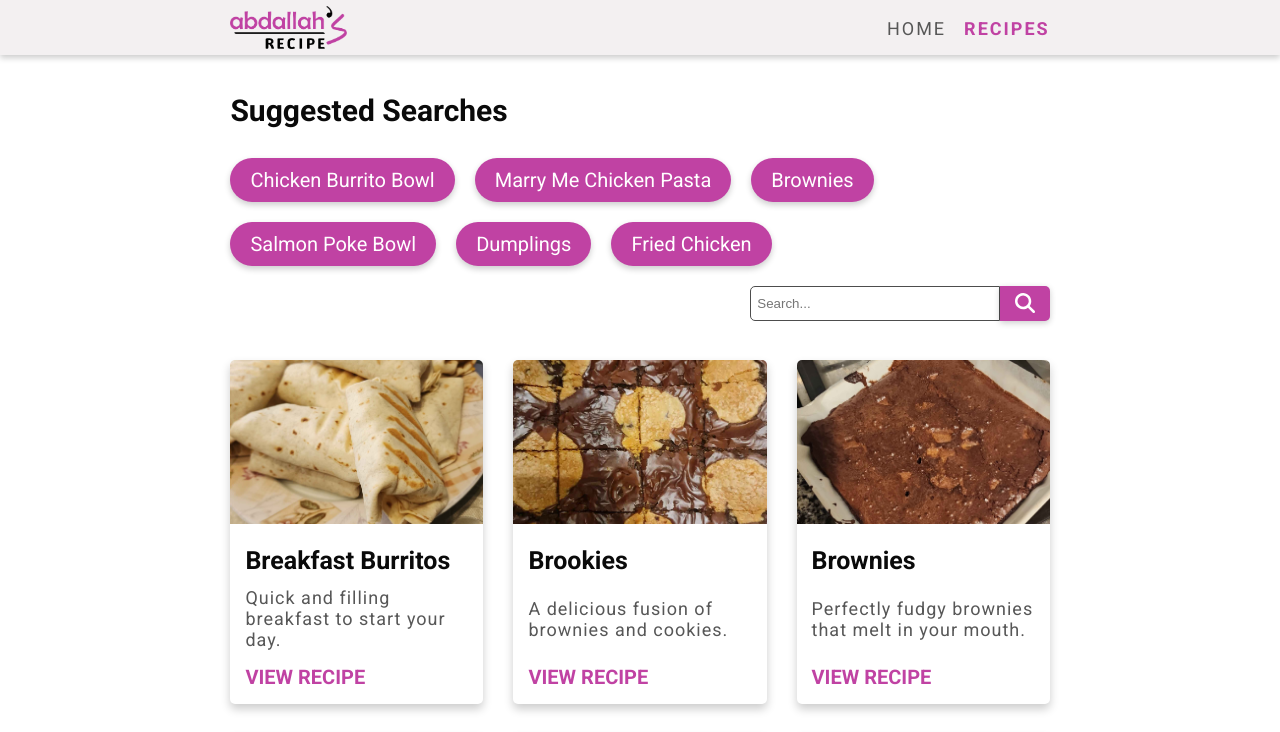
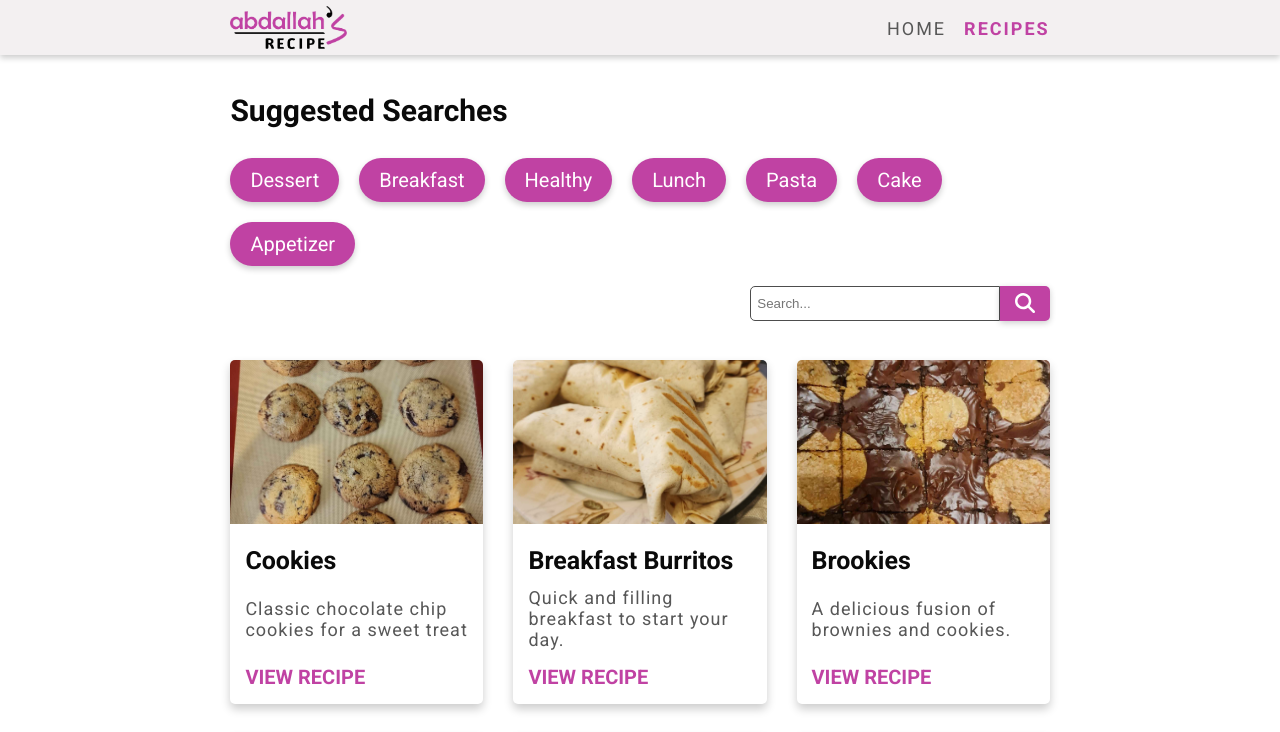
Before and after one commit to Abdallah1321/recipe-app, a React (Create React App) app: page /recipes in a window 1280 px wide. Shown: the top 732 px of the page. Built offline with nearby package versions, Linux system fonts and the light colour scheme.

Commit message:
Added filters, however some bugs need to be fixed

```diff
--- a/src/assets/data.js
+++ b/src/assets/data.js
@@ -4,6 +4,7 @@ const recipeData = [
     slug: "cookies",
     desc: "Classic chocolate chip cookies for a sweet treat",
     img: "/img/foodPics/cookies.jpg",
+    filters: ["Dessert"],
     ingredients: [
       {
         items: [
@@ -45,6 +46,7 @@ const recipeData = [
     slug: "breakfast-burritos",
     desc: "Quick and filling breakfast to start your day.",
     img: "/img/foodPics/breakfastburritos.jpg",
+    filters: ["Breakfast", "Healthy"],
     ingredients: [
       {
         items: [
@@ -95,6 +97,7 @@ const recipeData = [
     slug: "brookies",
     desc: "A delicious fusion of brownies and cookies.",
     img: "/img/foodPics/brookies.jpg",
+    filters: ["Dessert"],
     ingredients: [
       {
         title: "For Cookies",
@@ -152,6 +155,7 @@ const recipeData = [
     slug: "brownies",
     desc: "Perfectly fudgy brownies that melt in your mouth.",
     img: "/img/foodPics/brownies.jpg",
+    filters: ["Dessert"],
     ingredients: [
       {
         items: [
@@ -189,6 +193,7 @@ const recipeData = [
     slug: "burrito-bowl",
     desc: "A flavorful and healthy meal in a bowl.",
     img: "/img/foodPics/burritobowl.jpg",
+    filters: ["Lunch", "Healthy"],
     ingredients: [
       {
         items: [
@@ -253,6 +258,7 @@ const recipeData = [
     slug: "caremelised-onion-pasta",
     desc: "A savory pasta dish with sweet caramelized onions.",
     img: "/img/foodPics/caremelisedonionpasta.jpg",
+    filters: ["Lunch", "Pasta"],
     ingredients: [
       {
         items: [
@@ -286,6 +292,7 @@ const recipeData = [
     slug: "basque-cheesecake",
     desc: "Creamy and decadent San Sebastian cheesecake.",
     img: "/img/foodPics/cheesecake.jpg",
+    filters: ["Dessert", "Cake"],
     ingredients: [
       {
         items: [
@@ -323,6 +330,7 @@ const recipeData = [
     slug: "chili-con-carne",
     desc: "A rich, hearty chili perfect for any occasion.",
     img: "/img/foodPics/chiliconcarne.jpg",
+    filters: ["Lunch"],
     ingredients: [
       {
         items: [
@@ -364,6 +372,7 @@ const recipeData = [
     slug: "creme-brulee",
     desc: "A creamy dessert with a perfect caramelized top.",
     img: "/img/foodPics/cremebrulee.jpg",
+    filters: ["Dessert"],
     ingredients: [
       {
         items: [
@@ -397,6 +406,7 @@ const recipeData = [
     slug: "dumplings",
     desc: "Delicious homemade beef dumplings.",
     img: "/img/foodPics/dumpling.jpg",
+    filters: ["Appetizer"],
     ingredients: [
       {
         title: "FOR DUMPLING WRAPPERS",
@@ -444,6 +454,7 @@ const recipeData = [
     slug: "eclairs",
     desc: "Light and airy pastry filled with cream.",
     img: "/img/foodPics/eclairs.jpg",
+    filters: ["Dessert"],
     ingredients: [
       {
         title: "FOR CUSTARD FILLING",
@@ -501,6 +512,7 @@ const recipeData = [
     slug: "fried-chicken",
     desc: "Crispy, golden fried chicken that’s perfect every time.",
     img: "/img/foodPics/friedchicken.jpg",
+    filters: ["Lunch"],
     ingredients: [
       {
         items: [
@@ -539,6 +551,7 @@ const recipeData = [
     slug: "grilled-cheese",
     desc: "The ultimate comfort food with melty cheese.",
     img: "/img/foodPics/grilledcheese.jpg",
+    filters: ["Breakfast"],
     ingredients: [
       {
         items: [
@@ -567,6 +580,7 @@ const recipeData = [
     slug: "hashbrowns",
     desc: "Crispy golden hashbrowns for a perfect breakfast.",
     img: "/img/foodPics/hashbrown.jpg",
+    filters: ["Breakfast"],
     ingredients: [
       {
         items: [
@@ -602,6 +616,7 @@ const recipeData = [
     slug: "molten-cake",
     desc: "Rich and gooey chocolate molten lava cake.",
     img: "/img/foodPics/moltencake.jpg",
+    filters: ["Dessert", "Cake"],
     ingredients: [
       {
         items: [
@@ -637,6 +652,7 @@ const recipeData = [
     slug: "mozzarella-sticks",
     desc: "Crispy, cheesy mozzarella sticks that are a crowd-pleaser.",
     img: "/img/foodPics/mozzarellasticks.jpg",
+    filters: ["Appetizer"],
     ingredients: [
       {
         items: [
@@ -668,6 +684,8 @@ const recipeData = [
     slug: "double-chocolate-muffins",
     desc: "Rich and indulgent double chocolate muffins.",
     img: "/img/foodPics/muffins.jpg",
+    filters: ["Dessert"],
+
     ingredients: [
       {
         title: "For Muffins",
@@ -724,6 +742,7 @@ const recipeData = [
     slug: "pizza",
     desc: "Homemade pizza with your favorite toppings.",
     img: "/img/foodPics/pizza.jpg",
+    filters: ["Lunch"],
     ingredients: [
       {
         items: [
@@ -758,6 +777,7 @@ const recipeData = [
     slug: "red-velvet-cake",
     desc: "Moist and decadent red velvet cake with cream cheese frosting.",
     img: "/img/foodPics/redvelvet.jpg",
+    filters: ["Dessert", "Cake"],
     ingredients: [
       {
         title: "For Cake",
@@ -808,6 +828,7 @@ const recipeData = [
     slug: "salmon-poke-bowl",
     desc: "Fresh, healthy poke bowl with marinated salmon.",
     img: "/img/foodPics/salmonpokebowl.jpg",
+    filters: ["Lunch"],
     ingredients: [
       {
         items: [
@@ -847,6 +868,7 @@ const recipeData = [
     slug: "shrimp-fried-rice",
     desc: "Flavorful shrimp fried rice made with fresh ingredients.",
     img: "/img/foodPics/shrimpfriedrice.jpg",
+    filters: ["Lunch", "Healthy"],
     ingredients: [
       {
         items: [
@@ -891,6 +913,7 @@ const recipeData = [
     slug: "tiramisu",
     desc: "Classic Italian dessert with layers of coffee-soaked ladyfingers and mascarpone cream.",
     img: "/img/foodPics/tiramisu.jpg",
+    filters: ["Dessert", "Cake"],
     ingredients: [
       {
         items: [
@@ -920,7 +943,8 @@ const recipeData = [
     prepTime: "30 minutes",
     cookTime: "5 hours",
     servings: "12",
-    notes: "Its best to leave the tiramisu overnight for the best flavour and for it to set fully. Also if you cannot find any ladyfingers, they are very easy to make and I will post a recipe for it soon.",
+    notes:
+      "Its best to leave the tiramisu overnight for the best flavour and for it to set fully. Also if you cannot find any ladyfingers, they are very easy to make and I will post a recipe for it soon.",
     video: "https://www.tiktok.com/embed/7419285215522196754",
   },
   {
@@ -928,6 +952,7 @@ const recipeData = [
     slug: "yellow-rice-chicken",
     desc: "A flavorful meal with savory yellow rice and grilled chicken.",
     img: "/img/foodPics/yellowricechicken.jpg",
+    filters: ["Lunch", "Healthy"],
     ingredients: [
       {
         title: "For Chicken",
@@ -996,6 +1021,7 @@ const recipeData = [
     slug: "chickenpasta",
     desc: "A mouthwatering dish which will be love at first bite.",
     img: "/img/foodPics/chickenpasta.jpg",
+    filters: ["Lunch", "Pasta"],
     ingredients: [
       {
         items: [
--- a/src/components/About.js
+++ b/src/components/About.js
@@ -1,7 +1,7 @@
 export default function About() {
   const list = [
     "I'm a Computer Science graduate with a passion for coding and creativity.",
-    "Cooking has been a love of mine since childhood—nothing beats the joy of creating delicious meals.",
+    "Cooking has been a love of mine since childhood.",
     "This site is a passion project, and I’m always adding more recipes and features.",
     "Stay tuned for updates, as this site is still a work in progress!",
   ];
--- a/src/components/SearchBar.js
+++ b/src/components/SearchBar.js
@@ -1,40 +1,54 @@
 import { FontAwesomeIcon } from "@fortawesome/react-fontawesome";
 import { faSearch } from "@fortawesome/free-solid-svg-icons";
 import { useState, useEffect } from "react";
-import { useNavigate } from "react-router-dom";
 
-export default function SearchBar({onSearch, recipeData} ) {
-  const [randomRecipes, setRandomRecipes] = useState([]);
-  const navigate = useNavigate();
+export default function SearchBar({ onSearch, recipeData }) {
+  const [filters, setFilters] = useState([]);
 
+  // Extract all filters from recipeData when the component mounts
   useEffect(() => {
-    // Select 6 random recipes from recipeData
-    const shuffledRecipes = [...recipeData].sort(() => 0.5 - Math.random());
-    setRandomRecipes(shuffledRecipes.slice(0, 6));
+    const allFilters = new Set();
+    recipeData.forEach(recipe => {
+      recipe.filters.forEach(filter => allFilters.add(filter)); // Add filters to a Set (no duplicates)
+    });
+    setFilters([...allFilters]); // Convert the Set to an array
   }, [recipeData]);
 
-  const handleSearchClick = (slug) => {
-    // Navigate to the corresponding recipe page
-    navigate(`/recipes/${slug}`);
+  const handleFilterClick = (filter) => {
+    // Filter recipes based on the selected filter
+    const filteredRecipes = recipeData.filter(recipe =>
+      recipe.filters.includes(filter) // Check if the recipe includes the selected filter
+    );
+    onSearch(filteredRecipes); // Pass the filtered recipes to the parent component
+  };
+
+  const handleTextSearch = (e) => {
+    onSearch(e.target.value); // Pass the text search term to parent component
   };
 
   return (
     <div className="featured-searches section">
       <h2>Suggested Searches</h2>
       <div className="featured-searches-container">
-        {randomRecipes.map((recipe, index) => (
+        {filters.map((filter, index) => (
           <div
             key={index}
             style={{ animationDelay: index * 0.1 + "s" }}
             className="search-item"
-            onClick={() => handleSearchClick(recipe.slug)}
+            onClick={() => handleFilterClick(filter)} // Trigger filtering when a filter is clicked
           >
-            {recipe.name}
+            {filter}
           </div>
         ))}
       </div>
+
+      {/* Search input field */}
       <div className="search-box">
-        <input type="text" placeholder="Search... " onChange={(e) => onSearch(e.target.value)} />
+        <input
+          type="text"
+          placeholder="Search... "
+          onChange={handleTextSearch} // Trigger text-based search
+        />
         <button className="btn">
           <FontAwesomeIcon icon={faSearch} />
         </button>
--- a/src/pages/Recipes.js
+++ b/src/pages/Recipes.js
@@ -4,21 +4,31 @@ import recipeData from "../assets/data.js";
 import { useState } from "react";
 
 export default function Recipes() {
-  const [searchTerm, setSearchTerm] = useState("");
+  const [filteredData, setFilteredData] = useState(recipeData); // All recipes or filtered results
 
-  const filteredData = recipeData
-    .filter((item) =>
-      item.name.toLowerCase().includes(searchTerm.toLowerCase())
-    )
-    .sort((a, b) => a.name.localeCompare(b.name));
+  const handleSearch = (searchTerm) => {
+    if (Array.isArray(searchTerm)) {
+      // This is a filter search, update the filtered data with the filtered recipes
+      setFilteredData(searchTerm);
+    } else {
+      // This is a text search, filter recipes by name
+      const filtered = recipeData.filter((item) =>
+        item.name.toLowerCase().includes(searchTerm.toLowerCase())
+      );
+      setFilteredData(filtered);
+    }
+  };
+
+
   return (
     <div>
-      <SearchBar onSearch={setSearchTerm} recipeData={recipeData} />
+      <SearchBar onSearch={handleSearch} recipeData={recipeData} />
       <div className="recipes-container">
         {filteredData.map((recipe, index) => (
           <RecipeCard key={index} recipe={recipe} />
         ))}
       </div>
+
     </div>
   );
 }
--- a/src/styles/partials/_searchbar.scss
+++ b/src/styles/partials/_searchbar.scss
@@ -56,3 +56,17 @@
     }
   }
 }
+
+.clear-filters-btn {
+  padding: 0.5em 1em;
+  background-color: #ff6b6b; /* Red button */
+  color: white;
+  border: none;
+  border-radius: 5px;
+  cursor: pointer;
+  margin-top: 1em;
+  &:hover{
+    background-color: #ff4b4b; /* Darker red on hover */
+
+  }
+}
```
